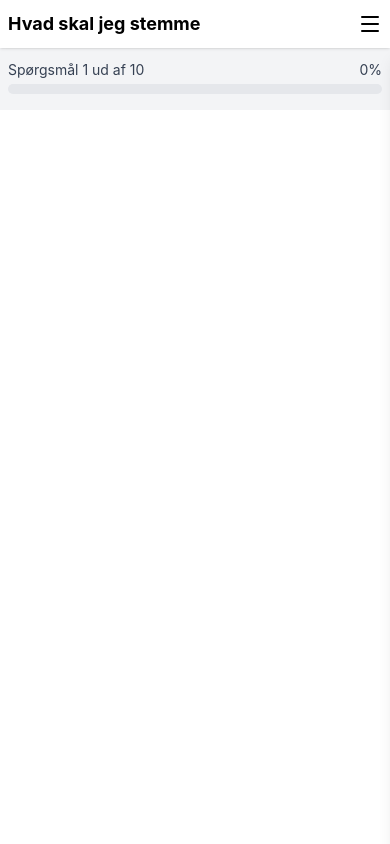
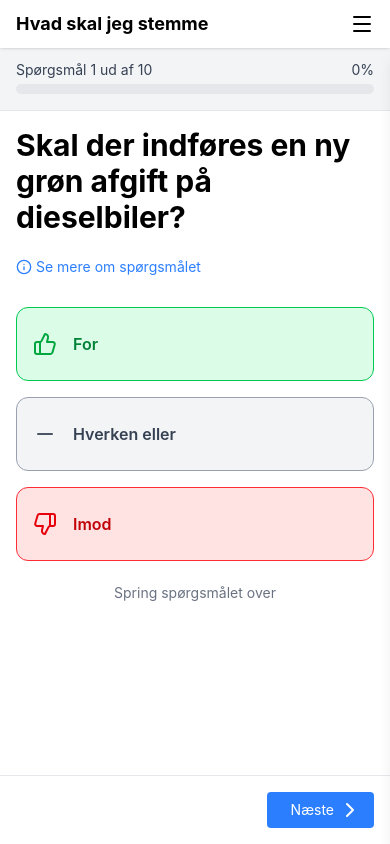
Before and after one commit to Thingholm/hvadskaljegstemme.dk, a React (Vite) app in the folder client/: page /tag-testen in a window 390 px wide. Built offline with nearby package versions, Linux system fonts and the light colour scheme.

Commit message:
Created mobile ui for test

```diff
--- /dev/null
+++ b/client/src/components/TestAnswerButton.tsx
@@ -0,0 +1,39 @@
+import { Minus, ThumbsDown, ThumbsUp } from "lucide-react";
+import type { Vote } from "../lib/types/vote";
+
+const voteTranslations: Record<Vote, string> = {
+    for: "For",
+    against: "Imod",
+    neither: "Hverken eller",
+}
+
+const voteIcons: Record<Vote, React.ReactNode> = {
+    for: <ThumbsUp className="text-green-600"/>,
+    against: <ThumbsDown className="text-red-600"/>,
+    neither: <Minus className="text-gray-600"/>,
+}
+
+const voteStyles: Record<Vote, string> = {
+    for: "bg-green-100 border-green-500 text-green-700",
+    against: "bg-red-100 border-red-500 text-red-700",
+    neither: "bg-gray-100 border-gray-400 text-gray-700",
+}
+
+export default function TestAnswerButton({
+    answer,
+    onClick,
+
+}: Readonly<{
+    answer: Vote;
+    onClick: () => void;
+}>) {
+    return (
+        <button
+            onClick={onClick}
+            className={`w-full px-4 py-6 rounded-xl font-semibold flex items-center gap-4 border hover:brightness-[0.98] active:scale-[0.99] duration-100 ${voteStyles[answer]}`}
+        >
+            {voteIcons[answer]}
+            {voteTranslations[answer]}
+        </button>
+    )
+}
--- a/client/src/components/layout/Header.tsx
+++ b/client/src/components/layout/Header.tsx
@@ -17,7 +17,7 @@ export default function Header() {
 
     return (
         <header className="fixed w-full">
-            <div className="bg-white shadow-sm relative flex justify-between items-center h-12 px-2 md:px-16 lg:px-32 z-20">
+            <div className="bg-white shadow-sm relative flex justify-between items-center h-12 px-4 md:px-16 lg:px-32 z-20">
                 <Link
                     to="/"
                     onClick={closeMenu}
--- a/client/src/components/ui/Button.tsx
+++ b/client/src/components/ui/Button.tsx
@@ -1,9 +1,12 @@
 import { Link } from "@tanstack/react-router";
 
+const baseStyle = "text-sm px-3 py-1.5 rounded flex items-center justify-center w-fit gap-1";
+
 const buttonVariants = {
-    primary: "bg-blue-500 text-white text-sm px-3 py-1.5 rounded hover:bg-blue-600",
-    secondary: "bg-gray-500 text-white text-sm px-3 py-1.5 rounded hover:bg-gray-600",
-    text: "text-blue-500 underline text-sm px-3 py-1.5 rounded hover:text-blue-600 hover:bg-gray-100",
+    primary: "bg-blue-500 text-white rounded hover:bg-blue-600",
+    secondary: "bg-gray-200 rounded hover:bg-gray-300",
+    text: "text-blue-500 underline rounded hover:text-blue-600 hover:bg-gray-100",
+    mobileText: "text-blue-500 rounded px-0! hover:underline",
 }
 
 export default function Button({
@@ -16,7 +19,7 @@ export default function Button({
     children: React.ReactNode;
     variant?: keyof typeof buttonVariants;
     className?: string;
-    to: string;
+    to?: string;
     onClick?: () => void;
 }>) {
     if (to) {
@@ -24,7 +27,7 @@ export default function Button({
             <Link
                 to={to}
                 onClick={onClick}
-                className={`${buttonVariants[variant]} ${className}`}
+                className={`${baseStyle} ${buttonVariants[variant]} ${className}`}
             >
                 {children}
             </Link>
@@ -32,7 +35,7 @@ export default function Button({
     }
 
     return (
-        <button onClick={onClick} className={`${buttonVariants[variant]} ${className}`}>
+        <button onClick={onClick} className={`${baseStyle} ${buttonVariants[variant]} ${className}`}>
             {children}
         </button>
     );
--- /dev/null
+++ b/client/src/lib/types/vote.ts
@@ -0,0 +1 @@
+export type Vote = "for" | "against" | "neither";
--- a/client/src/routes/tag-testen/index.tsx
+++ b/client/src/routes/tag-testen/index.tsx
@@ -2,6 +2,9 @@ import { createFileRoute } from '@tanstack/react-router'
 import TestProgress from '../../components/TestProgress'
 import { mockBills } from '../../lib/mockData/bills'
 import { useState } from 'react'
+import Button from '../../components/ui/Button'
+import { ChevronLeft, ChevronRight, Info } from 'lucide-react'
+import TestAnswerButton from '../../components/TestAnswerButton'
 
 export const Route = createFileRoute('/tag-testen/')({
 	component: RouteComponent,
@@ -11,12 +14,41 @@ function RouteComponent() {
 	const [questionIndex, setQuestionIndex] = useState(0)
 
 	return (
-		<div className="px-2 bg-gray-100">
-			<div className="pt-3 pb-4">
-				<TestProgress currentProgress={questionIndex} totalProgress={mockBills.length} />
+		<div className='flex flex-col min-h-[calc(100dvh-3rem)] justify-between'>
+			<div>
+				<div className="px-4 pt-3 pb-4 bg-gray-100">
+					<TestProgress currentProgress={questionIndex} totalProgress={mockBills.length} />
+				</div>
+				<div className="grid gap-4 bg-white py-4 px-4 border-t border-gray-200">
+					<h2 className="text-3xl text-pretty font-bold">{mockBills[questionIndex].question}</h2>
+					<Button
+						variant="mobileText"
+						onClick={() => alert("Her kunne du få mere information om spørgsmålet")}
+					>
+						<Info  size={16}/>
+						Se mere om spørgsmålet
+					</Button>
+					<div className="grid gap-4 mt-2">
+						<TestAnswerButton answer="for" onClick={() => setQuestionIndex(q => q + 1)}/>
+						<TestAnswerButton answer="neither" onClick={() => setQuestionIndex(q => q + 1)}/>
+						<TestAnswerButton answer="against" onClick={() => setQuestionIndex(q => q + 1)}/>
+					</div>
+					<Button variant="mobileText" className='text-gray-500 w-full' onClick={() => setQuestionIndex(q => q + 1)}>
+						Spring spørgsmålet over
+					</Button>
+				</div>
 			</div>
-			<div className="bg-white mt-4">
-
+			<div className='flex justify-between px-4 py-4 border-t border-gray-200'>
+				{questionIndex > 0 ? (
+					<Button variant="secondary" onClick={() => setQuestionIndex(q => q - 1)} className='pr-6'>
+						<ChevronLeft />
+						Tilbage
+					</Button>
+				) : <div />}
+				<Button onClick={() => setQuestionIndex(q => q + 1)} className='pl-6'>
+					{questionIndex < mockBills.length - 1 ? "Næste" : "Afslut og se resultat"}
+					<ChevronRight />
+				</Button>
 			</div>
 		</div>
 	)
```
